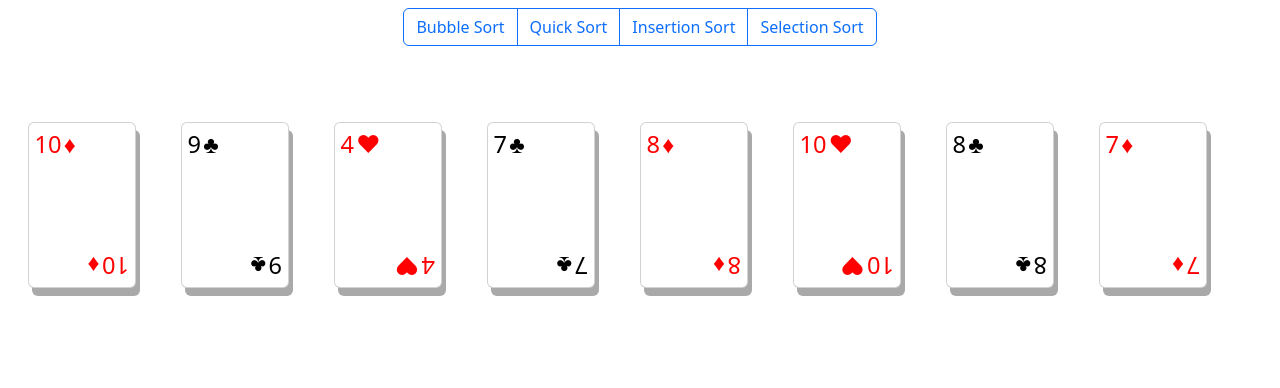
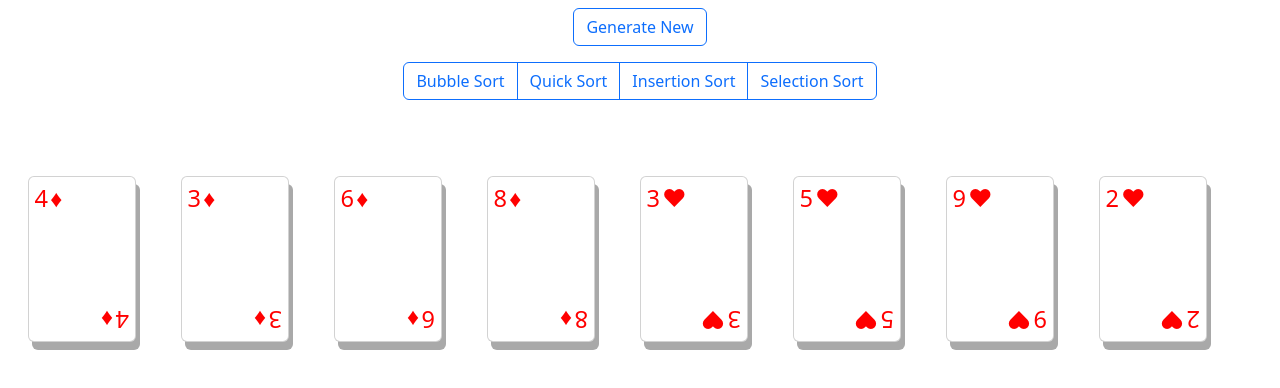
Before and after one commit to IvayloNikolov36/AlgorithmVisualiser, a React (Create React App) app in the folder algorithm-visualizer/: page / in a window 1280 px wide. Shown: the top 388 px of the page. Built offline with nearby package versions, Linux system fonts and the light colour scheme.

Commit message:
generate new cards

```diff
--- a/algorithm-visualizer/src/components/SortingAlgorithms.jsx
+++ b/algorithm-visualizer/src/components/SortingAlgorithms.jsx
@@ -3,11 +3,12 @@ import { useState } from "react";
 import { Card } from "../models/card";
 import { CardSuitEnum } from "../enums/card-suit.enum";
 import { setTimeOutAfter } from "../helpers/thread-sleep";
-import { cloneDeep } from "lodash";
+import { cloneDeep, random } from "lodash";
 import Button from 'react-bootstrap/Button';
 import ButtonGroup from 'react-bootstrap/ButtonGroup';
 
 const WaitInSeconds = 0.7;
+const CardsCount = 8;
 
 export default function SortingAlgorithms() {
 
@@ -15,17 +16,7 @@ export default function SortingAlgorithms() {
     const [isSorting, setIsSorting] = useState(false);
 
     useEffect(() => {
-        const initialCards = [
-            new Card(10, CardSuitEnum.Diamonds),
-            new Card(9, CardSuitEnum.Clubs),
-            new Card(4, CardSuitEnum.Hearts),
-            new Card(7, CardSuitEnum.Clubs),
-            new Card(8, CardSuitEnum.Diamonds),
-            new Card(10, CardSuitEnum.Hearts),
-            new Card(8, CardSuitEnum.Clubs),
-            new Card(7, CardSuitEnum.Diamonds)
-        ];
-
+        const initialCards = createCards();
         setCards(initialCards);
     }, [])
 
@@ -250,6 +241,34 @@ export default function SortingAlgorithms() {
         return firstCard > secondCard;
     }
 
+    const generateNewCards = () => {
+        setCards(createCards());
+    }
+
+    const createCards = () => {
+        const cards = [];
+
+        for (let i = 0; i < CardsCount; i++) {
+            const value = random(2, 10);
+            const suit = getCardSuit(random(1, 4));
+            const card = new Card(value, suit);
+
+            cards.push(card);
+        }
+
+        return cards;
+    }
+
+    const getCardSuit = (value) => {
+        switch (value) {
+            case 1: return CardSuitEnum.Clubs;
+            case 2: return CardSuitEnum.Diamonds;
+            case 3: return CardSuitEnum.Hearts;
+            case 4: return CardSuitEnum.Spades;
+            default: throw Error('Unhandled card suit.');
+        }
+    }
+
     const showCardsSwapArrows = async (firstCard, secondCard) => {
         firstCard.showRightSwapArrow = true;
         secondCard.showLeftSwapArrow = true;
@@ -266,6 +285,17 @@ export default function SortingAlgorithms() {
 
     return (
         <div className="container-fluid">
+            <div className="d-flex justify-content-center py-2">
+                <ButtonGroup>
+                    <Button
+                        onClick={generateNewCards}
+                        variant="outline-primary"
+                        disabled={isSorting}
+                    >
+                        Generate New
+                    </Button>
+                </ButtonGroup>
+            </div>
             <div className="d-flex justify-content-center py-2">
                 <ButtonGroup>
                     <Button
@@ -298,7 +328,6 @@ export default function SortingAlgorithms() {
                     </Button>
                 </ButtonGroup>
             </div>
-
             <div className="d-flex justify-content-around mx-3 my-2 pt-4">
                 {
                     cards.map((card, index) => {
```
